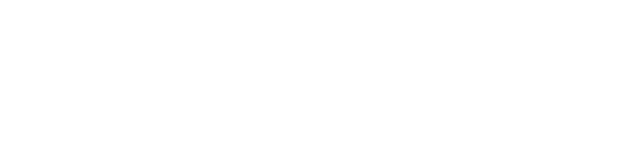
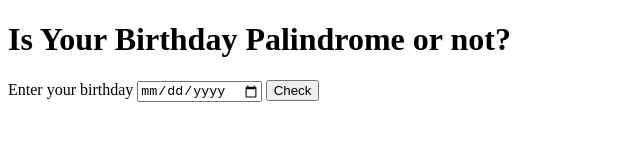
Before and after one commit to shuklahimanshu81/Is-Your-Birthday-Palindrome, a plain HTML site: page index.html in a window 1280 px wide. Shown: the whole page, without its empty margins (0-640 px from the left). Drawn offline with Linux system fonts and the light colour scheme.

Commit message:
update index.html

```diff
--- a/index.html
+++ b/index.html
@@ -7,6 +7,15 @@
     <title>Is Your Birthday Palindrome</title>
 </head>
 <body>
+     <h1> Is Your Birthday Palindrome or not?</h1>
+     <label for="birthday">Enter your birthday </label>
+     <input id="birthday" type="date">
+     <button id="checkBtn"> Check </button>
+     <div id="result"></div>
 
+
+
+
+     <script src="App.js"></script>
 </body>
 </html>
```
